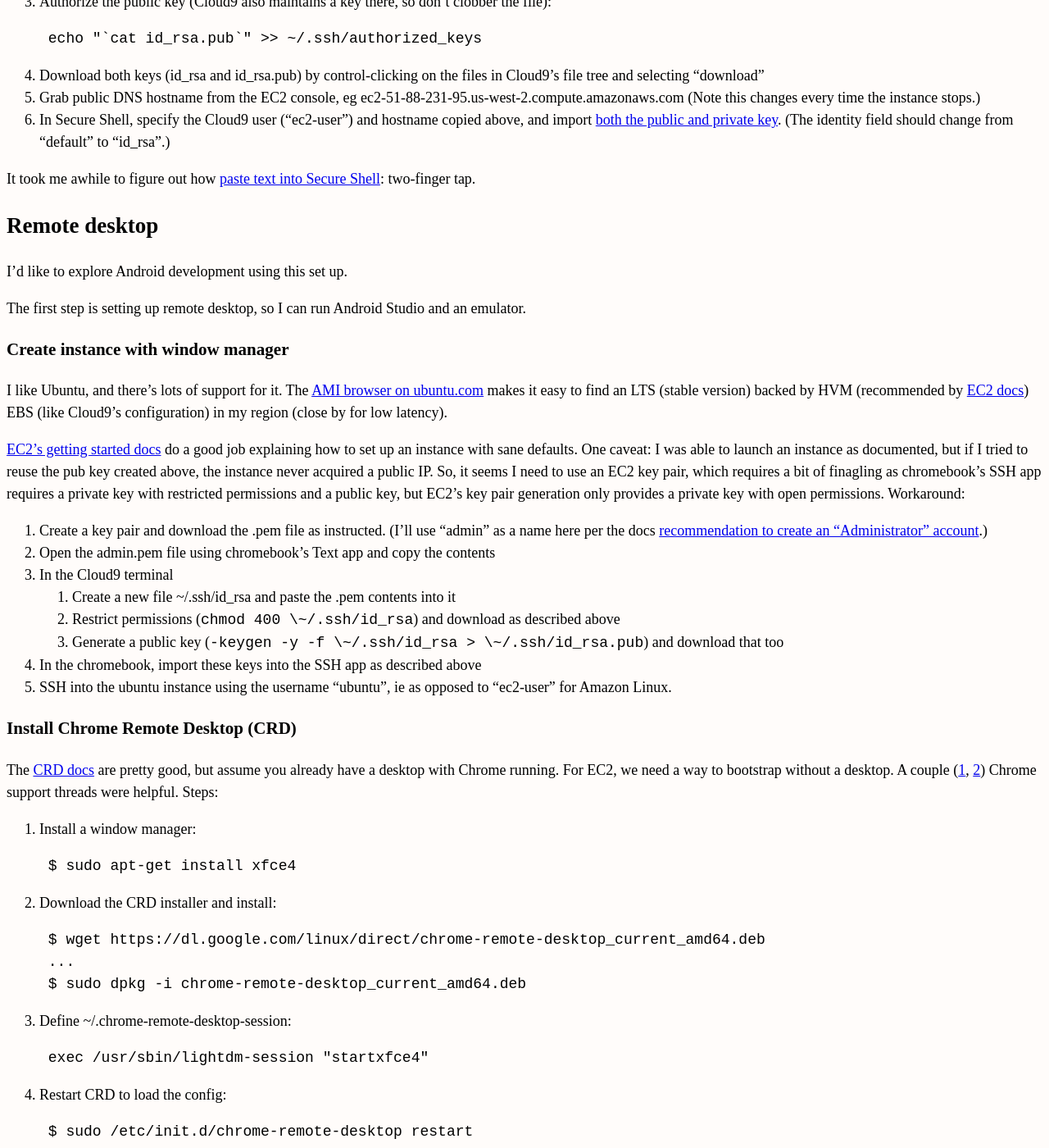
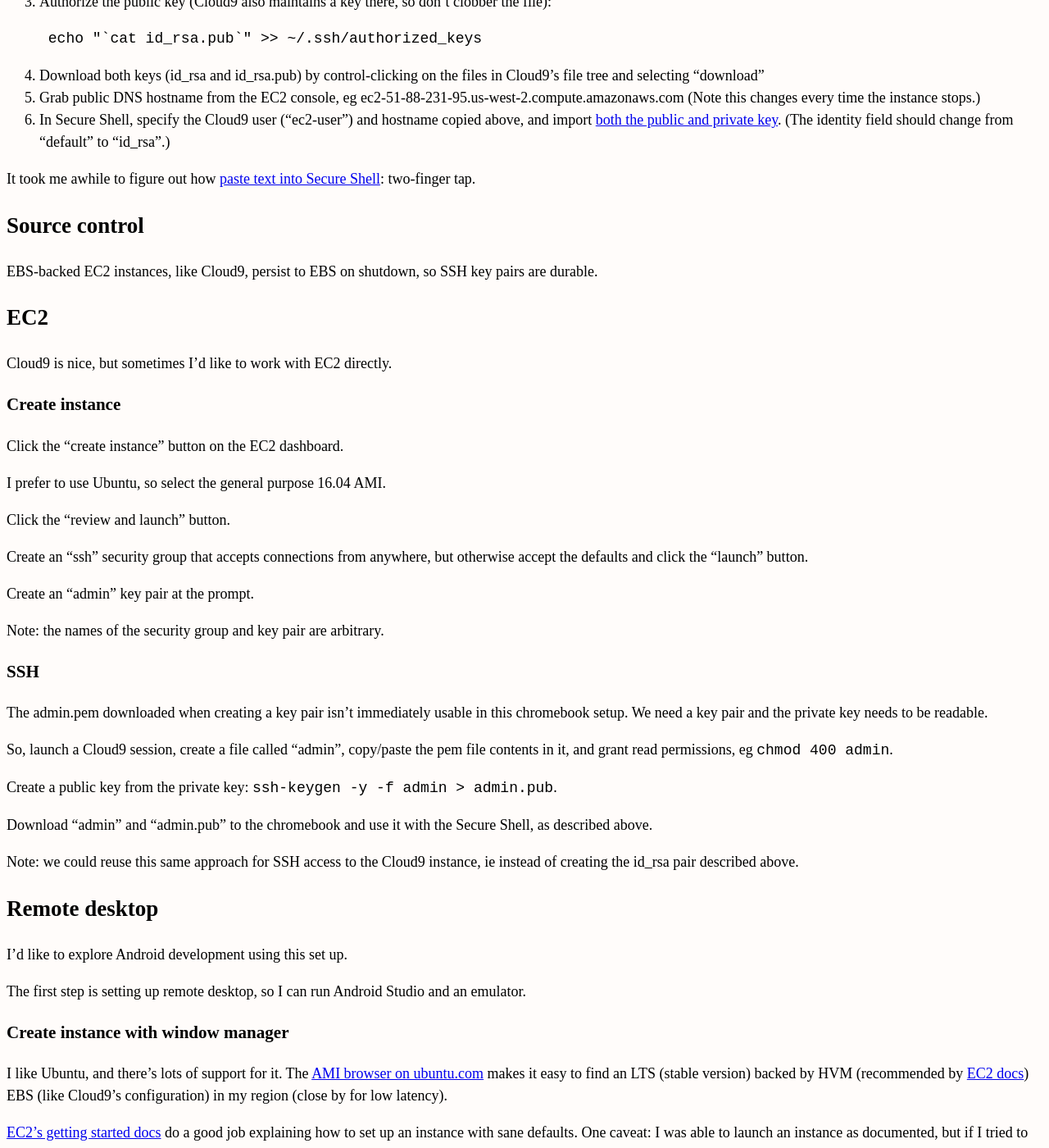
Before and after one commit to erikeldridge/erikeldridge.github.com, a Jekyll site: the page built from _posts/2017-12-24-netbook-development.md, in a window 1280 px wide and 1400 px high, scrolled down 1827 px. Shown: the whole window at 82% size. Built offline with Jekyll 4.4.1, drawn with Linux system fonts in a browser that asks for light colours; nearby versions of some CDN libraries; some of the changed text lies outside the part shown.

Commit message:
Update from Forestry.io - 2017-12-24-netbook-development.md

```diff
--- a/_posts/2017-12-24-netbook-development.md
+++ b/_posts/2017-12-24-netbook-development.md
@@ -70,7 +70,7 @@
 3. in the left column, find Elastic Block Store > Volumes
 4. ctrl click on the volume and select modify
 
-## Shell
+## SSH
 
 Cloud9 provides a terminal, but I also wanted to play around with [Secure Shell](https://chrome.google.com/webstore/detail/secure-shell/pnhechapfaindjhompbnflcldabbghjo/support?hl=en) ([with "open as window" enabled](https://chromium.googlesource.com/apps/libapps/+/master/nassh/doc/FAQ.md#How-do-I-send-Ctrl_W_Ctrl_N-or-Ctrl_T-to-the-terminal), so I can use ctrl-w and have more conventional alt-tab navigation). Here's what worked for me:
 
@@ -84,6 +84,40 @@
 6. In Secure Shell, specify the Cloud9 user ("ec2-user") and hostname copied above, and import [both the public and private key](https://chromium.googlesource.com/apps/libapps/+/master/nassh/doc/FAQ.md#Can-I-connect-using-a-public-key-pair-or-certificate). (The identity field should change from "default" to "id_rsa".)
 
 It took me awhile to figure out how [paste text into Secure Shell](https://chromium.googlesource.com/apps/libapps/+/master/nassh/doc/FAQ.md#How-do-I-paste-text-to-the-terminal "Secure Shell paste docs"): two-finger tap.
+
+## Source control
+
+EBS-backed EC2 instances, like Cloud9, persist to EBS on shutdown, so SSH key pairs are durable.
+
+## EC2
+
+Cloud9 is nice, but sometimes I'd like to work with EC2 directly.
+
+### Create instance
+
+Click the "create instance" button on the EC2 dashboard.
+
+I prefer to use Ubuntu, so select the general purpose 16.04 AMI.
+
+Click the "review and launch" button.
+
+Create an "ssh" security group that accepts connections from anywhere, but otherwise accept the defaults and click the "launch" button.
+
+Create an "admin" key pair at the prompt.
+
+Note: the names of the security group and key pair are arbitrary.
+
+### SSH
+
+The admin.pem downloaded when creating a key pair isn't immediately usable in this chromebook setup. We need a key pair and the private key needs to be readable.
+
+So, launch a Cloud9 session, create a file called "admin", copy/paste the pem file contents in it, and grant read permissions, eg `chmod 400 admin`.
+
+Create a public key from the private key: `ssh-keygen -y -f admin > admin.pub`.
+
+Download "admin" and "admin.pub" to the chromebook and use it with the Secure Shell, as described above.
+
+Note: we could reuse this same approach for SSH access to the Cloud9 instance, ie instead of creating the id_rsa pair described above.
 
 ## Remote desktop
 
@@ -101,8 +135,8 @@
 2. Open the admin.pem file using chromebook's Text app and copy the contents
 3. In the Cloud9 terminal
    1. Create a new file \~/.ssh/id_rsa and paste the .pem contents into it
-   2. Restrict permissions (`chmod 400 \~/.ssh/id_rsa`) and download as described above
-   3. Generate a public key (`-keygen -y -f \~/.ssh/id_rsa > \~/.ssh/id_rsa.pub`) and download that too
+   2. Restrict permissions (`chmod 400 \\\~/.ssh/id_rsa`) and download as described above
+   3. Generate a public key (`-keygen -y -f \\\~/.ssh/id_rsa > \\\~/.ssh/id_rsa.pub`) and download that too
 4. In the chromebook, import these keys into the SSH app as described above
 5. SSH into the ubuntu instance using the username "ubuntu", ie as opposed to "ec2-user" for Amazon Linux.
 
```
Also changed, not shown: other parts of _posts/2017-12-24-netbook-development.md (+1 -7 lines), .forestry/front_matter/templates/post.yml.
